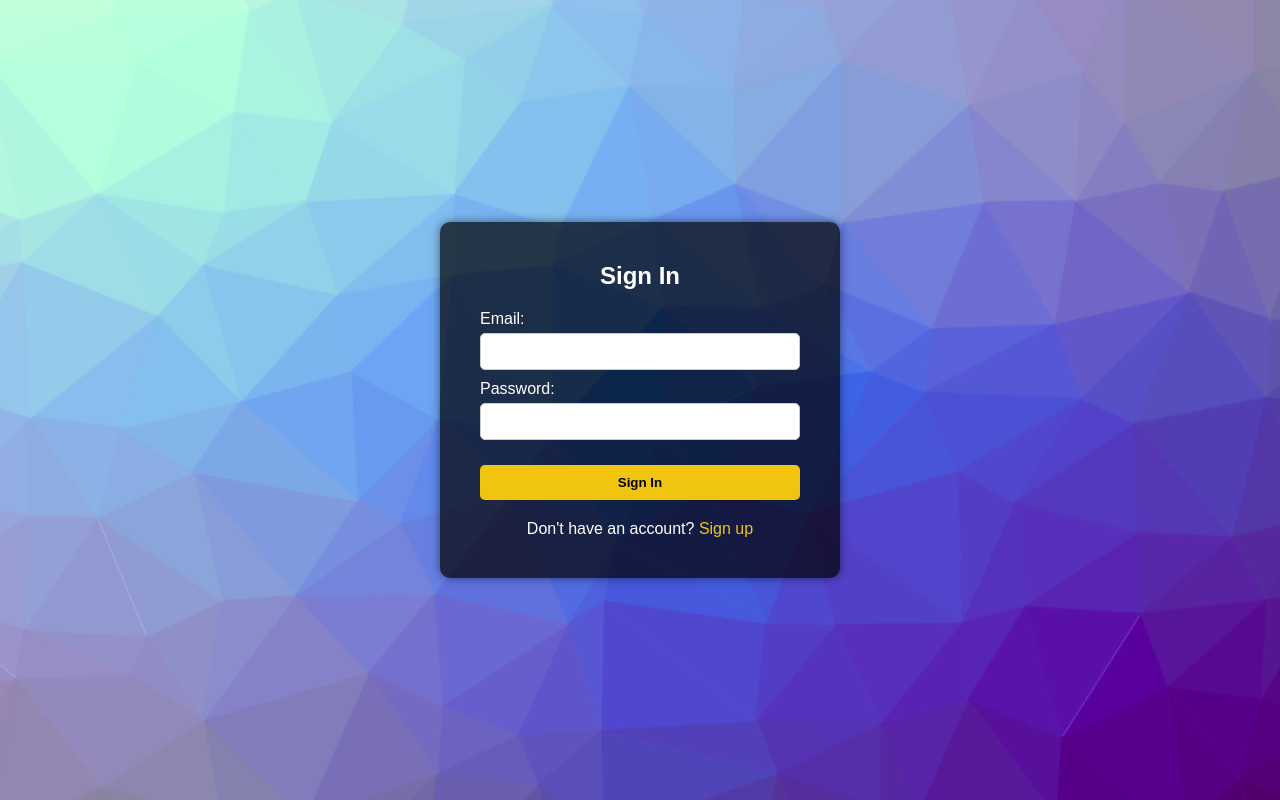
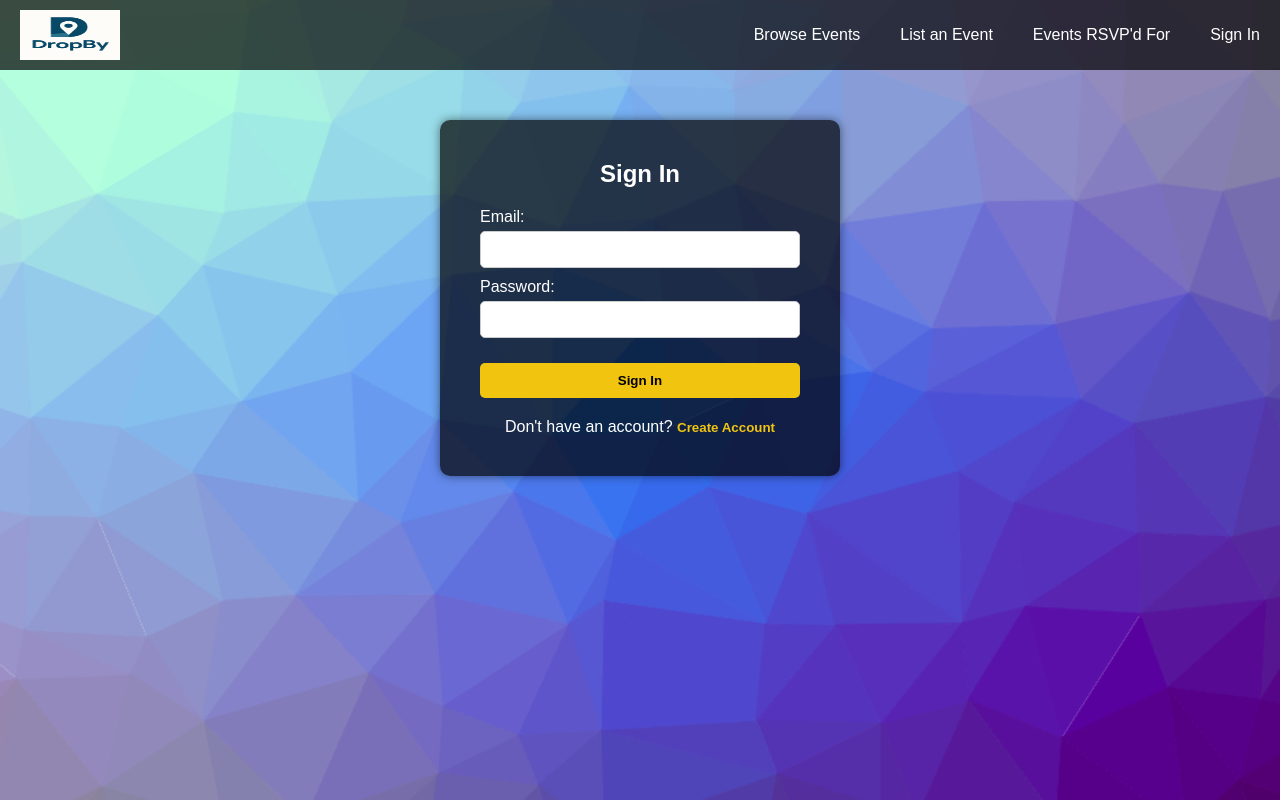
Before and after one commit to TeamDropBy/teamdropby.github.io, a Next.js app: page /sign-in in a window 1280 px wide. Built offline with nearby package versions, Linux system fonts and the light colour scheme.

Commit message:
commit1.5

```diff
--- a/src/app/sign-in/page.tsx
+++ b/src/app/sign-in/page.tsx
@@ -1,15 +1,33 @@
 'use client';
 import Link from 'next/link';
+import Image from 'next/image';
 import { useState } from 'react';
 
 export default function SignInPage() {
   const [email, setEmail] = useState('');
   const [password, setPassword] = useState('');
+  const [showSignUp, setShowSignUp] = useState(false);
+  const [signUpEmail, setSignUpEmail] = useState('');
+  const [signUpPassword, setSignUpPassword] = useState('');
+  const [confirmPassword, setConfirmPassword] = useState('');
 
-  const handleSubmit = (e: React.FormEvent) => {
+  const handleSignIn = (e: React.FormEvent) => {
     e.preventDefault();
-    // Add your sign-in logic here
     alert(`Signed in with ${email}`);
+  };
+
+  const handleSignUp = (e: React.FormEvent) => {
+    e.preventDefault();
+    if (signUpPassword !== confirmPassword) {
+      alert('Passwords do not match!');
+      return;
+    }
+    alert(`Account created for ${signUpEmail}`);
+    // Reset fields
+    setSignUpEmail('');
+    setSignUpPassword('');
+    setConfirmPassword('');
+    setShowSignUp(false);
   };
 
   return (
@@ -21,14 +39,32 @@ export default function SignInPage() {
         backgroundAttachment: 'fixed',
         backgroundPosition: 'center',
         fontFamily: 'Arial, sans-serif',
-        display: 'flex',
-        alignItems: 'center',
-        justifyContent: 'center',
         color: 'white',
       }}
     >
+      {/* NAVBAR */}
+      <nav
+        style={{
+          display: 'flex',
+          justifyContent: 'space-between',
+          alignItems: 'center',
+          backgroundColor: 'rgba(0, 0, 0, 0.7)',
+          padding: '10px 20px',
+        }}
+      >
+        <Image src="/images/DropBy-Logo.png" alt="DropBy Logo" height={50} width={100} />
+        <div style={{ display: 'flex', gap: '20px' }}>
+          <NavLink href="/browse-events">Browse Events</NavLink>
+          <NavLink href="/list-event">List an Event</NavLink>
+          <NavLink href="/rsvp-events">Events RSVP'd For</NavLink>
+          <NavLink href="/sign-in">Sign In</NavLink>
+        </div>
+      </nav>
+
+      {/* SIGN IN FORM */}
+      <div style={{ display: 'flex', flexDirection: 'column', alignItems: 'center', paddingTop: '50px' }}>
         <form
-        onSubmit={handleSubmit}
+          onSubmit={handleSignIn}
           style={{
             backgroundColor: 'rgba(0, 0, 0, 0.7)',
             padding: '40px',
@@ -36,6 +72,7 @@ export default function SignInPage() {
             boxShadow: '0 0 10px rgba(0,0,0,0.5)',
             width: '100%',
             maxWidth: '400px',
+            marginBottom: '20px',
           }}
         >
           <h2 style={{ marginBottom: '20px', textAlign: 'center' }}>Sign In</h2>
@@ -65,10 +102,94 @@ export default function SignInPage() {
           <button type="submit" style={buttonStyle}>Sign In</button>
 
           <p style={{ marginTop: '20px', textAlign: 'center' }}>
-          Don't have an account? <Link href="/sign-up" style={{ color: '#f1c40f' }}>Sign up</Link>
+            Don't have an account?{' '}
+            <button
+              type="button"
+              onClick={() => setShowSignUp(!showSignUp)}
+              style={{
+                background: 'none',
+                border: 'none',
+                color: '#f1c40f',
+                fontWeight: 'bold',
+                cursor: 'pointer',
+              }}
+            >
+              Create Account
+            </button>
           </p>
         </form>
+
+        {/* CREATE ACCOUNT FORM (conditionally shown) */}
+        {showSignUp && (
+          <form
+            onSubmit={handleSignUp}
+            style={{
+              backgroundColor: 'rgba(0, 0, 0, 0.7)',
+              padding: '40px',
+              borderRadius: '10px',
+              boxShadow: '0 0 10px rgba(0,0,0,0.5)',
+              width: '100%',
+              maxWidth: '400px',
+            }}
+          >
+            <h2 style={{ marginBottom: '20px', textAlign: 'center' }}>Create Account</h2>
+
+            <label style={{ display: 'block', marginBottom: '10px' }}>
+              Email:
+              <input
+                type="email"
+                required
+                value={signUpEmail}
+                onChange={(e) => setSignUpEmail(e.target.value)}
+                style={inputStyle}
+              />
+            </label>
+
+            <label style={{ display: 'block', marginBottom: '10px' }}>
+              Password:
+              <input
+                type="password"
+                required
+                value={signUpPassword}
+                onChange={(e) => setSignUpPassword(e.target.value)}
+                style={inputStyle}
+              />
+            </label>
+
+            <label style={{ display: 'block', marginBottom: '10px' }}>
+              Confirm Password:
+              <input
+                type="password"
+                required
+                value={confirmPassword}
+                onChange={(e) => setConfirmPassword(e.target.value)}
+                style={inputStyle}
+              />
+            </label>
+
+            <button type="submit" style={buttonStyle}>Register</button>
+          </form>
+        )}
       </div>
+    </div>
+  );
+}
+
+// Reuse from landing page
+function NavLink({ href, children }: { href: string; children: React.ReactNode }) {
+  return (
+    <Link href={href} legacyBehavior>
+      <a
+        style={{
+          color: 'white',
+          textDecoration: 'none',
+          marginLeft: 20,
+          fontSize: 16,
+        }}
+      >
+        {children}
+      </a>
+    </Link>
   );
 }
 
```
Lines whose indentation alone changed are shown as unchanged.
